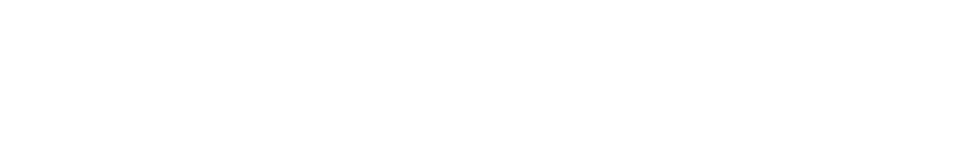
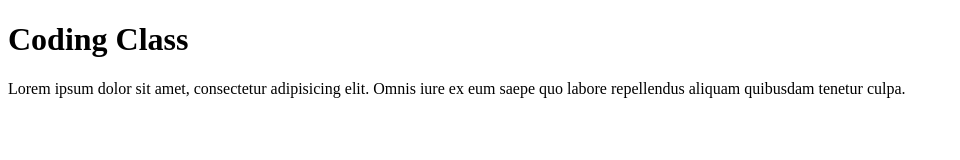
Before and after one commit to JOSEPHONYANGO/talanta-students, a plain HTML site: page index.html in a window 1280 px wide. Shown: the whole page, without its empty margins (0-960 px from the left). Drawn offline with Linux system fonts and the light colour scheme.

Commit message:
header one

```diff
--- a/index.html
+++ b/index.html
@@ -7,6 +7,8 @@
     <title>Talanta Students</title>
 </head>
 <body>
+    <h1>Coding Class</h1>
+    <p>Lorem ipsum dolor sit amet, consectetur adipisicing elit. Omnis iure ex eum saepe quo labore repellendus aliquam quibusdam tenetur culpa.</p>
 
 </body>
 </html>
```
